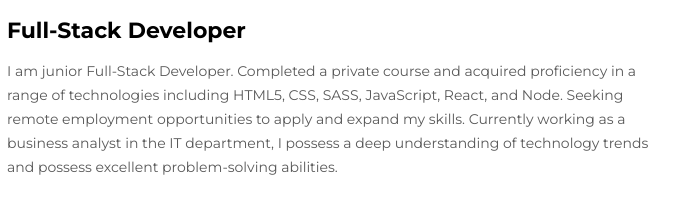
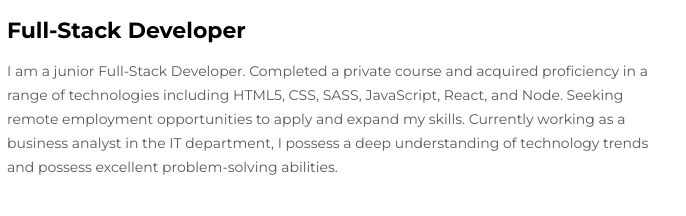
Before and after one commit to KateSkrypchenko/Resume, a plain HTML site: page index.html in a window 1280 px wide. Shown: the part 176-392 px from the top of the page, 491-1177 px from the left. Drawn offline with Linux system fonts and the light colour scheme.

Commit message:
Update index.html

```diff
--- a/index.html
+++ b/index.html
@@ -23,7 +23,7 @@
           <h1 class="about-name">Kateryna Skrypchenko</h1>
           <h2 class="about-position">Full-Stack Developer</h2>
           <p class="about-description">
-            I am junior Full-Stack Developer. Completed a private course and acquired proficiency in a range of technologies including HTML5, CSS, SASS, JavaScript, React, and Node. Seeking remote employment opportunities to apply and expand my skills. Currently working as a business analyst in the IT department, I possess a deep understanding of technology trends and possess excellent problem-solving abilities.
+            I am a junior Full-Stack Developer. Completed a private course and acquired proficiency in a range of technologies including HTML5, CSS, SASS, JavaScript, React, and Node. Seeking remote employment opportunities to apply and expand my skills. Currently working as a business analyst in the IT department, I possess a deep understanding of technology trends and possess excellent problem-solving abilities.
           </p>
         </div>
         <!--Projects-->
```
